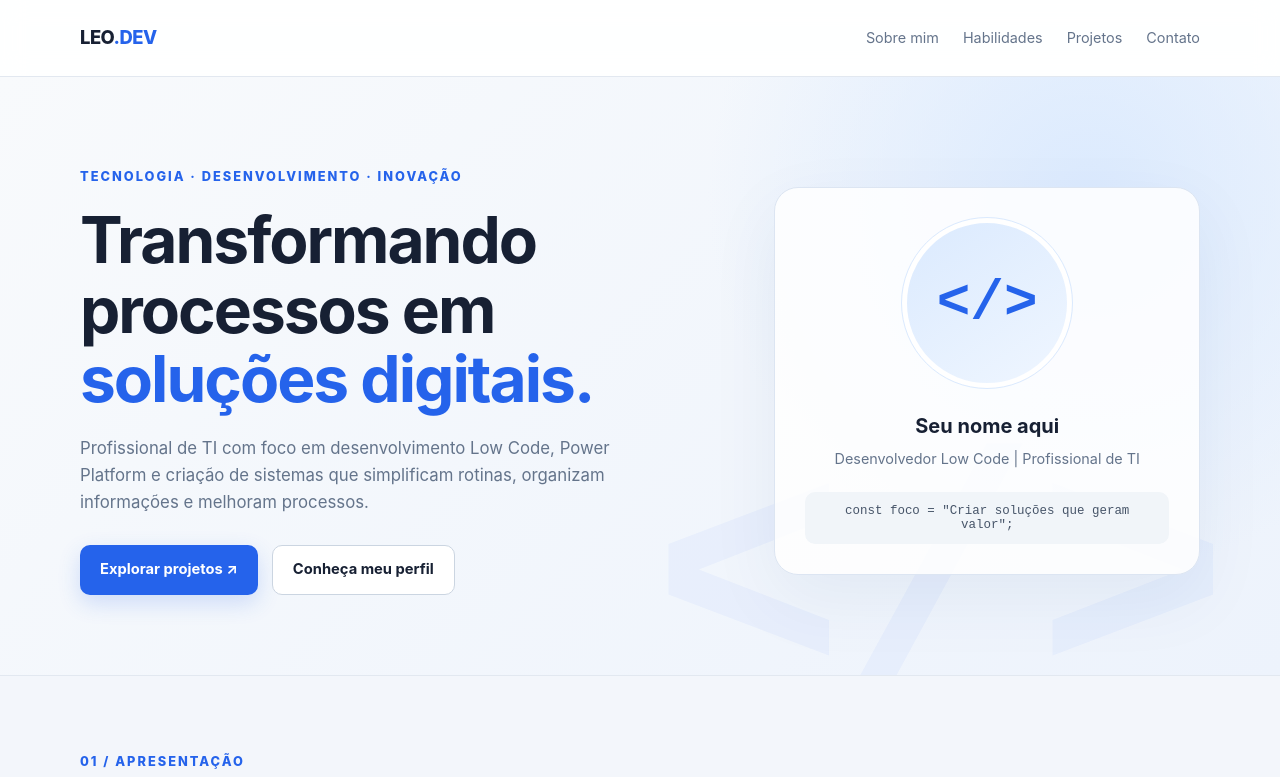
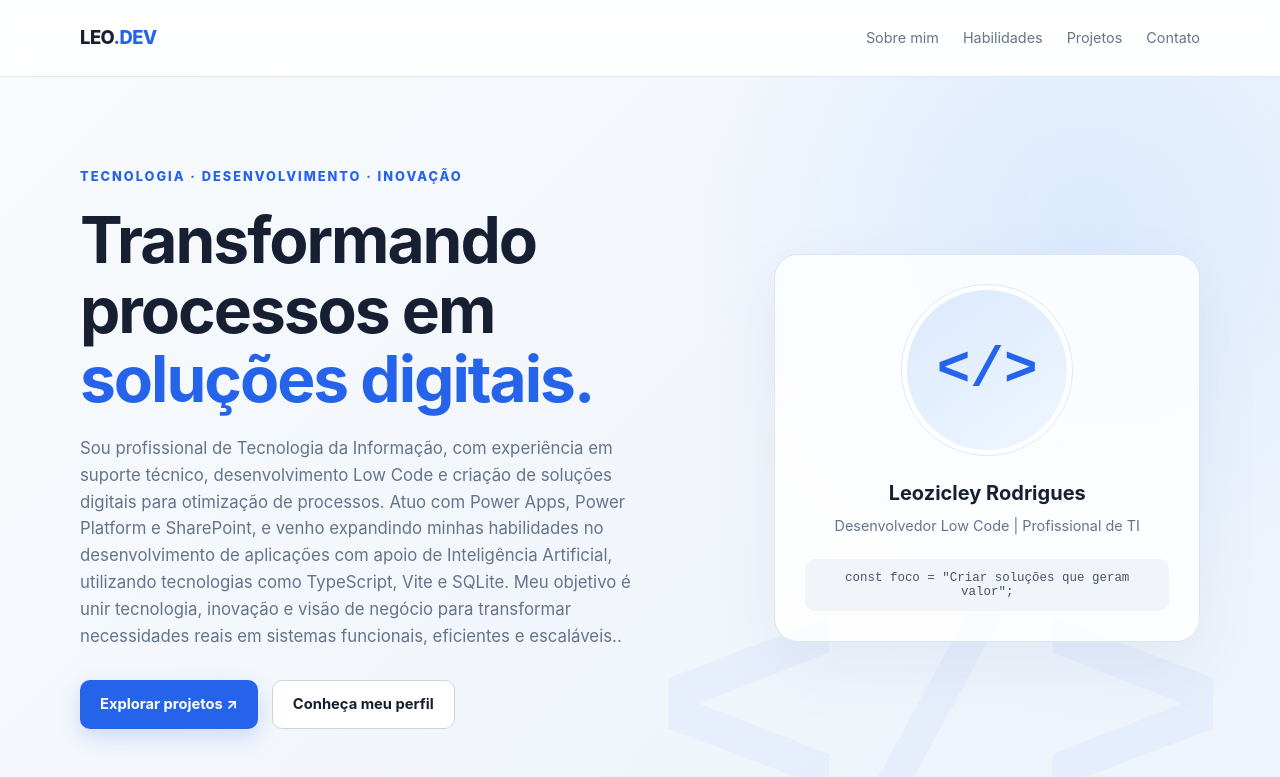
Before and after one commit to Leorodrygues/portfolio-ti, a plain HTML site: page index.html in a window 1280 px wide. Shown: the top 777 px of the page. Drawn offline with Linux system fonts and the light colour scheme.

Commit message:
Update index.html

```diff
--- a/index.html
+++ b/index.html
@@ -6,7 +6,7 @@
   <meta name="viewport" content="width=device-width, initial-scale=1.0">
   <meta name="theme-color" content="#f3f6fb">
   <meta name="description" content="Portfólio profissional de TI, Power Platform, Power Apps e desenvolvimento Low Code.">
-  <title>Meu Portfólio | Tecnologia e Low Code</title>
+  <title>Leozicley Rodrigues | Portfólio de TI</title>
   <style>
     :root {
       --blue: #2563eb;
@@ -333,9 +333,13 @@
           <div class="eyebrow">Tecnologia · Desenvolvimento · Inovação</div>
           <h1>Transformando processos em <span>soluções digitais.</span></h1>
           <p>
-            Profissional de TI com foco em desenvolvimento Low Code,
-            Power Platform e criação de sistemas que simplificam rotinas,
-            organizam informações e melhoram processos.
+            <p>
+                Sou profissional de Tecnologia da Informação, com experiência em suporte técnico,
+                desenvolvimento Low Code e criação de soluções digitais para otimização de processos.
+                Atuo com Power Apps, Power Platform e SharePoint, e venho expandindo minhas habilidades
+                no desenvolvimento de aplicações com apoio de Inteligência Artificial, utilizando tecnologias
+                como TypeScript, Vite e SQLite. Meu objetivo é unir tecnologia, inovação e visão de negócio para
+                transformar necessidades reais em sistemas funcionais, eficientes e escaláveis..
           </p>
           <div class="actions">
             <a class="btn btn-primary" href="#projetos">Explorar projetos ↗</a>
@@ -345,7 +349,7 @@
 
         <div class="profile-card">
           <div class="photo-placeholder">&lt;/&gt;</div>
-          <h2>Seu nome aqui</h2>
+          <h2>Leozicley Rodrigues</h2>
           <p>Desenvolvedor Low Code | Profissional de TI</p>
           <div class="code-line">const foco = "Criar soluções que geram valor";</div>
         </div>
```
